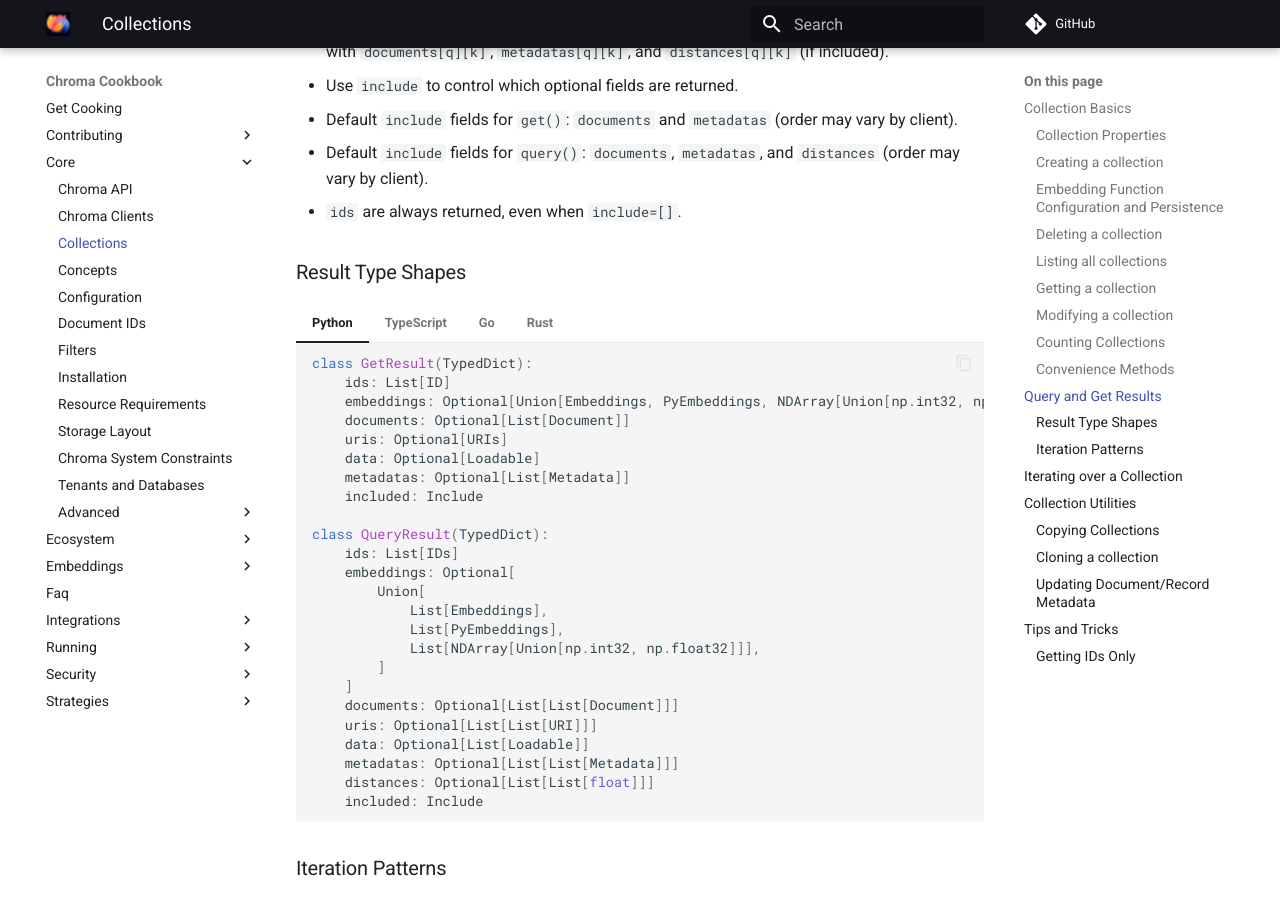
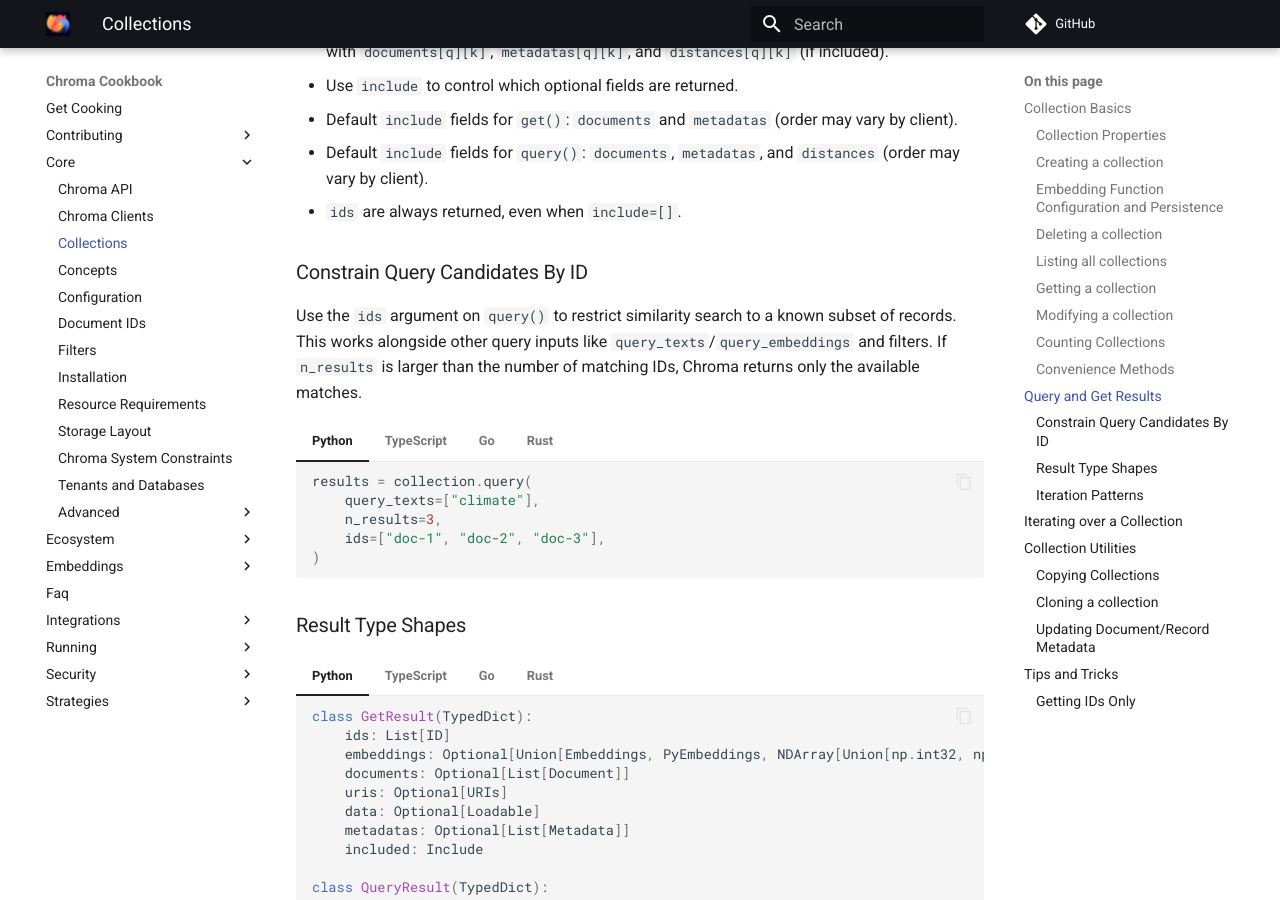
Before and after one commit to amikos-tech/chroma-cookbook, an MkDocs documentation site: the page built from docs/core/collections.md, in a window 1280 px wide and 900 px high, scrolled down 10562 px. Built offline with MkDocs 1.6.1 and Material for MkDocs 9.7.7, drawn with Linux system fonts in a browser that asks for light colours; comment, search, counter and statistics services are not loaded.

Commit message:
docs: document query ids constraint with runnable examples

````diff
--- a/docs/core/collections.md
+++ b/docs/core/collections.md
@@ -741,6 +741,63 @@ The following methods are available on a collection instance:
 - Default `include` fields for `query()`: `documents`, `metadatas`, and `distances` (order may vary by client).
 - `ids` are always returned, even when `include=[]`.
 
+### Constrain Query Candidates By ID
+
+Use the `ids` argument on `query()` to restrict similarity search to a known subset of records.
+This works alongside other query inputs like `query_texts`/`query_embeddings` and filters.
+If `n_results` is larger than the number of matching IDs, Chroma returns only the available matches.
+
+=== "Python"
+
+    ```python
+    results = collection.query(
+        query_texts=["climate"],
+        n_results=3,
+        ids=["doc-1", "doc-2", "doc-3"],
+    )
+    ```
+
+=== "TypeScript"
+
+    ```typescript
+    const results = await collection.query({
+        queryTexts: ["climate"],
+        nResults: 3,
+        ids: ["doc-1", "doc-2", "doc-3"],
+    });
+    ```
+
+=== "Go"
+
+    ```go
+    _, err := collection.Query(ctx,
+        chroma.WithQueryTexts("climate"),
+        chroma.WithNResults(3),
+        chroma.WithIDs("doc-1", "doc-2", "doc-3"),
+    )
+    if err != nil {
+        panic(err)
+    }
+    ```
+
+=== "Rust"
+
+    ```rust
+    let results = collection
+        .query(
+            vec![vec![0.1, 0.2, 0.3]],
+            Some(3),
+            None,
+            Some(vec![
+                "doc-1".to_string(),
+                "doc-2".to_string(),
+                "doc-3".to_string(),
+            ]),
+            None,
+        )
+        .await?;
+    ```
+
 ### Result Type Shapes
 
 === "Python"
````
Also changed, not shown: docs/index.md (+1 -0 lines), 4 other files.
